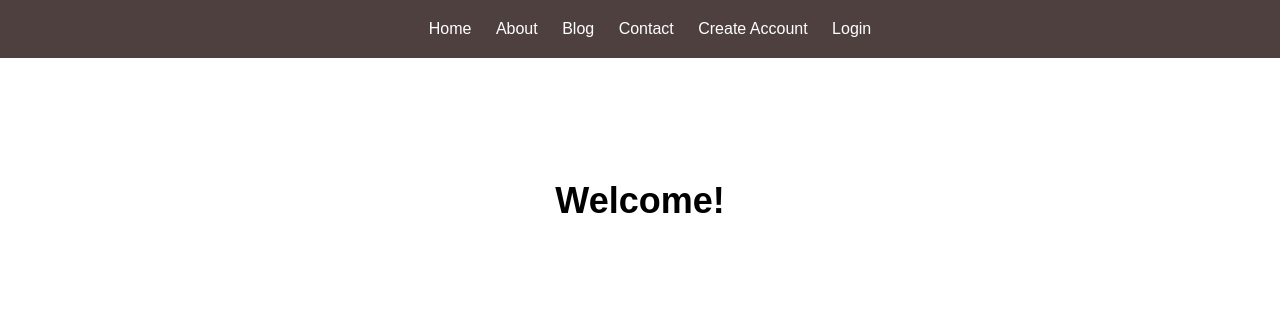
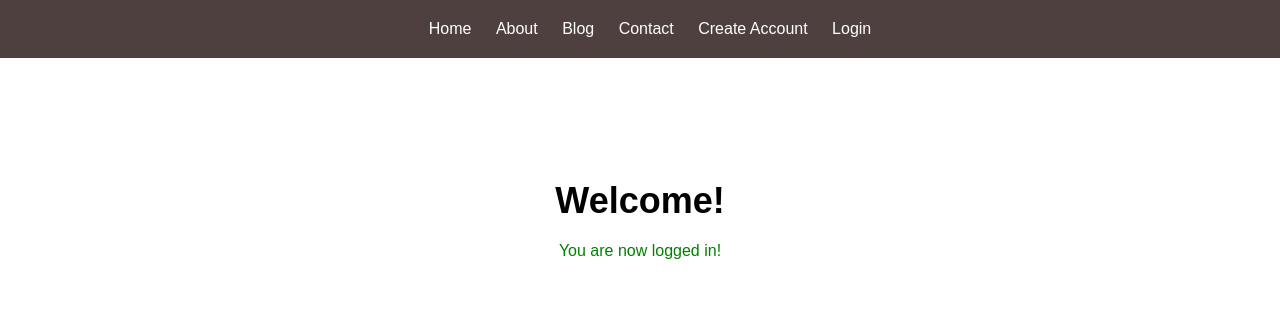
Before and after one commit to Till1983/flask-blog-project, a Flask app: template app/templates/success.html in a window 1280 px wide. Shown: the top 318 px of the page. Run offline with Flask 3, Linux system fonts and the light colour scheme; the template is opened without the code that fills it: most values are stand-ins (such as "Sample title", 1, 10 or a date in 2020).

Commit message:
REPLACE: template message with regular message

```diff
--- a/app/templates/success.html
+++ b/app/templates/success.html
@@ -1,5 +1,5 @@
 {% extends "base.html" %}
 {% block content %}
     <h1>Welcome!</h1>
-    <p style="color: green;">{{ message }}</p>
+    <p style="color: green;">You are now logged in!</p>
 {% endblock %}
```
